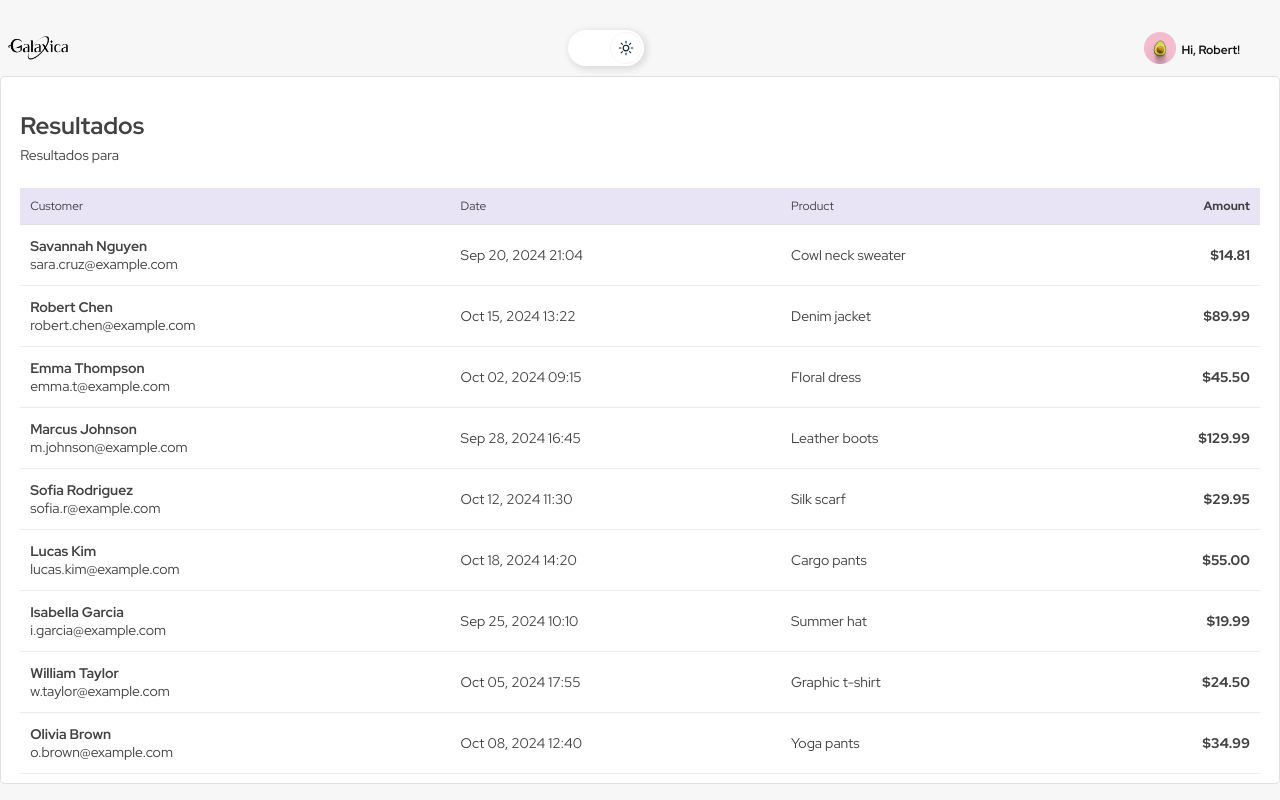
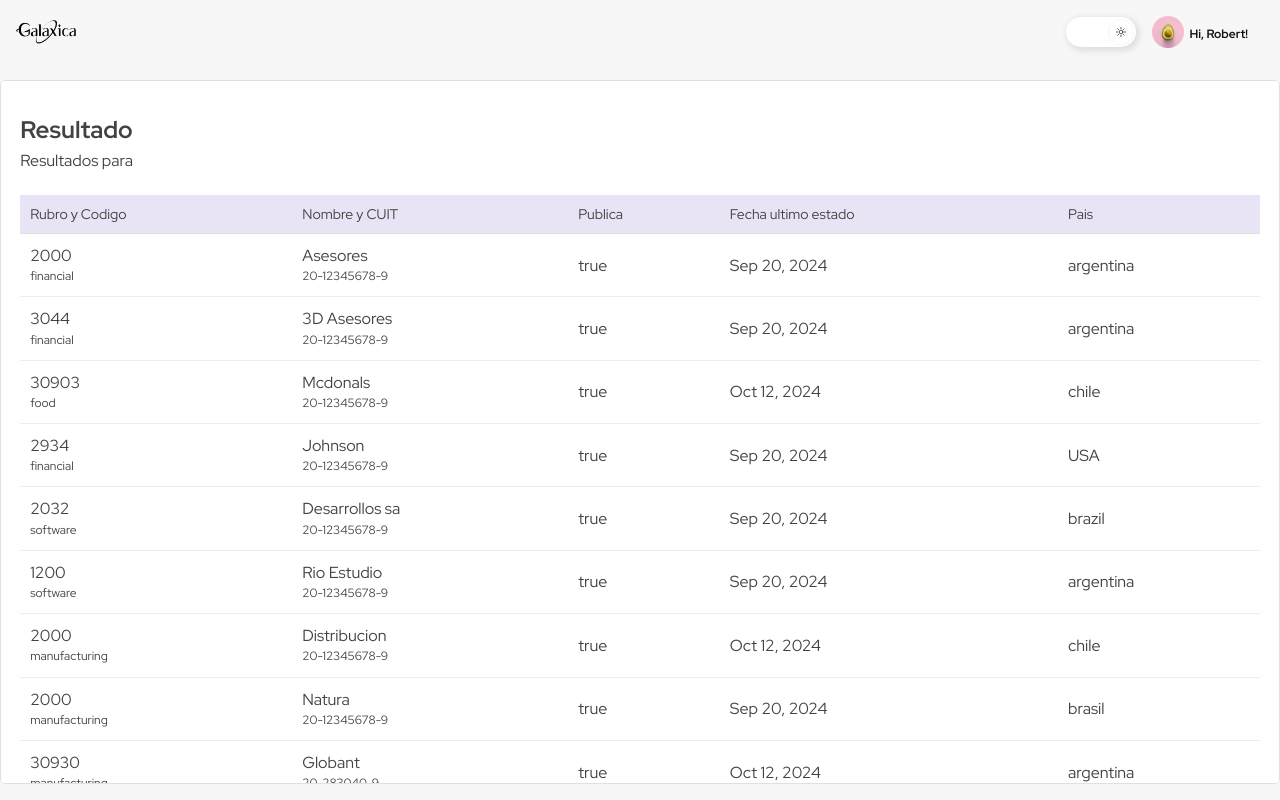
Before and after one commit to rocioberken/galaxicav1, a React (Vite) app: page / in a window 1280 px wide. Built offline with nearby package versions, Linux system fonts and the light colour scheme.

Commit message:
PDfs added to drawer

```diff
--- a/src/components/header/header.module.scss
+++ b/src/components/header/header.module.scss
@@ -1,9 +1,8 @@
 header {
     display: inline-flex;
-    width: calc(100vw - 2rem);
+    width: calc(100vw);
     justify-content: space-between;
-    margin-bottom: 2rem;
-    padding: 2rem 0.5rem;
+    padding: 1rem 1rem 2rem;
     position: absolute;
     height: 30px;
     align-items: center;
@@ -35,6 +34,15 @@
         max-width: 32px;
     }
 }
+.toggle{
+    align-items: center;
+    display: inline-flex;
+    justify-content: flex-end;
+    .user{
+        padding: 0 1rem ;
+    }
+}
+
 
 .mobileMenuButton {
     display: none;
--- a/src/components/header/header.tsx
+++ b/src/components/header/header.tsx
@@ -16,11 +16,11 @@
 
         <div className={styles.toggle}>
           <Toggle />
-        </div>
+
         <div className={styles.user}>
           <img src="user.png" alt="user" />
           <p>Hi, {user}!</p>
-        </div>
+        </div> </div>
     </header>
   );
 };
--- a/src/components/table/table.module.scss
+++ b/src/components/table/table.module.scss
@@ -2,19 +2,11 @@
   width: 100%;
   padding: 1.2rem;
   color: var(--neutral-gray-800);
-  font-size: 14px;
-  // border: 1px solid var(--neutral-gray-300);
+  font-size: 16px;
   border-radius: 0.2;
   overflow: auto;
   background-color: var( --background);
 
-    thead{
-  background-color: var(--neutral-violet-300);
-    }
-    th{
-      padding: 0.5rem;
-
-  }
   h2 {
     font-weight: 700;
     font-size: 24px;
@@ -23,62 +15,47 @@
   p {
     margin: 0;
   }
-  .approved {
-    background-color: var(--success);
-    color: var(--text-contrast);
-  }
-  .pending {
-    background-color: var(--warning);
-    color: var(--text-contrast);
-  }
-  .rejected {
-    background-color: var(--error);
-    color: var(--text);
-  }
+
   .transactions {
     cursor: pointer;
     width: 100%;
     margin: 1.5rem 0;
     border-spacing: 0;
+     thead{
+      background-color: var(--neutral-violet-300);
+    }
     th {
-      font-size: 12px;
+      padding: 0.5rem;
+      font-size: 14px;
       font-weight: 400;
       text-align: left !important;
       border-bottom: 0.5px solid var(--neutral-gray-300);
       padding: 10px;
-
-      &:last-of-type {
-        text-align: right !important;
-        font-weight: 800;
-      }
+      @media screen and (max-width: 700px) {
+          font-size: 12px;
+        }
     }
 
     td {
       padding: 12px 10px ;
       height: auto;
       border-bottom: 1px solid var(--neutral-gray-200);
-
+      line-height: 1.2;
+      span{
+        font-size: 12px;
+      }
       &:last-of-type {
-        font-weight: 800;
-        text-align: right;
         padding: 10px;
       }
       @media screen and (max-width: 700px) {
-          padding: 10px 0 10px 0 !important;
           font-size: 12px;
-
+          span{
+            font-size: 10px;
+          }
           .container {
             padding: 5px !important;
           }
         }
-      .email {
-      font-weight: 400;
-      font-size: 12px;
-      }
-      .customer {
-        font-weight: 700;
-        font-size: 14px;
-      }
     }
   }
 
--- a/src/components/table/table.tsx
+++ b/src/components/table/table.tsx
@@ -12,12 +12,15 @@
 
 export type ProductProps = {
   id: number;
-  customer: string;
+  company: string;
+  cuit: string;
+  country: string;
+  area: string;
   date: string;
-  product: string;
-  country: string;
-  amount: string;
+  status: boolean;
+  areacode: number;
   paymentMethod: string;
+
 };
 
 type Props = {
@@ -26,29 +29,40 @@
 
 const defaultColumns: ColumnDef<ProductProps>[] = [
   {
-    header: "Customer",
-    accessorKey: "customer",
+    header: "Rubro y Codigo",
+    accessorKey: "areacode",
     cell: ({ row }) => (
       <>
-        <span className={styles.customer}>{row.original.customer}</span>
+        {row.original.areacode}
         <br />
-        {row.original.country}
+        <span className={styles.area}>{row.original.area}</span>
+
       </>
     ),
   },
   {
+    header: "Nombre y CUIT",
+    accessorKey: "company",
+    cell: ({ row }) => (
+      <>
+      {row.original.company}
+      <br />
+        <span className={styles.cuit}>{row.original.cuit}</span>
+
+      </>
+    ),
+  },
+ {
+    header: "Publica",
+    accessorKey: "status",
+  },
+   {
+    header: "Fecha ultimo estado",
     accessorKey: "date",
-    cell: (info) => <span className="hideMobile">{info.getValue() as string}</span>,
-    header: () => <span className="hideMobile">Date</span>,
   },
   {
-    accessorKey: "product",
-    cell: (info) => <span className="hideMobile">{info.getValue() as string}</span>,
-    header: () => <span className="hideMobile">Product</span>,
-  },
-  {
-    header: "Amount",
-    accessorKey: "amount",
+    header: "Pais",
+    accessorKey: "country",
   },
 ];
 
@@ -76,12 +90,13 @@
     getCoreRowModel: getCoreRowModel(),
     getSortedRowModel: getSortedRowModel(),
     onSortingChange: setSorting,
+    enableSortingRemoval: false, // Only allow ascending/descending, not unsorted
   });
 
   return (
     <div className={styles.tableContainer}>
-      <h2>Resultados</h2>
-      <p>Resultados para </p>
+      <h2>Resultado</h2>
+      <p>Resultados para</p>
       <table className={styles.transactions}>
         <thead>
           {table.getHeaderGroups().map((headerGroup) => (
@@ -131,7 +146,7 @@
 
                 <div className={styles.productDataTable}>
                   <h3>
-                    {selectedRow.product} <p>Lyla - L12</p>
+                    {selectedRow.company} <p>Lyla - L12</p>
                   </h3>
                   <table>
                     <tbody>
@@ -142,7 +157,7 @@
                       </tr>
                       <tr>
                         <th>Amount:</th>
-                        <td>{selectedRow.amount}</td>
+                        <td>{selectedRow.country}</td>
                       </tr>
                       <tr>
                         <th>Payment Method:</th>
--- a/src/components/toggle/toggle.module.scss
+++ b/src/components/toggle/toggle.module.scss
@@ -5,8 +5,8 @@
 
 .checkboxLabel {
   background-color: var(--background);
-  width: 76px;
-  height: 36px;
+  width: 70px;
+  height: 30px;
   border-radius: 50px;
   position: relative;
   padding: 5px;
@@ -27,7 +27,7 @@
 
 .ball {
   background-color: var(--background);
-  width: 32px;
+  width: 26px;
   aspect-ratio: 1;
   position: absolute;
   left: 2px;
--- a/src/data/data.json
+++ b/src/data/data.json
@@ -2,203 +2,124 @@
   "orders": [
     {
       "id": 1,
-      "customer": "Savannah Nguyen",
-      "date": "Sep 20, 2024 21:04",
-      "product": "Cowl neck sweater",
-      "status": "Pending",
-      "country": "sara.cruz@example.com",
-      "amount": "$14.81",
+      "company": "Asesores",
+      "cuit": "20-12345678-9",
+      "date": "Sep 20, 2024",
+      "country": "argentina",
+      "status": true,
+      "area": "financial",
+      "areacode": "2000",
       "paymentMethod": "VISA ****5858"
     },
     {
       "id": 2,
-      "customer": "Robert Chen",
-      "date": "Oct 15, 2024 13:22",
-      "product": "Denim jacket",
-      "status": "Approved",
-      "country": "robert.chen@example.com",
-      "amount": "$89.99",
-      "paymentMethod": "VISA ****4321"
+      "company": "3D Asesores",
+      "cuit": "20-12345678-9",
+      "date": "Sep 20, 2024",
+      "country": "argentina",
+      "status": true,
+      "area": "financial",
+      "areacode": "3044",
+      "paymentMethod": "VISA ****5858"
     },
     {
       "id": 3,
-      "customer": "Emma Thompson",
-      "date": "Oct 02, 2024 09:15",
-      "product": "Floral dress",
-      "status": "Approved",
-      "country": "emma.t@example.com",
-      "amount": "$45.50",
-      "paymentMethod": "VISA ****1234"
+      "company": "Mcdonals",
+      "cuit": "20-12345678-9",
+      "date": "Oct 12, 2024",
+      "country": "chile",
+      "status": true,
+      "area": "food",
+      "areacode": "30903",
+      "paymentMethod": "VISA ****5858"
     },
     {
       "id": 4,
-      "customer": "Marcus Johnson",
-      "date": "Sep 28, 2024 16:45",
-      "product": "Leather boots",
-      "status": "Rejected",
-      "country": "m.johnson@example.com",
-      "amount": "$129.99",
-      "paymentMethod": "Mastercard ****9876"
+      "company": "Johnson",
+      "cuit": "20-12345678-9",
+      "date": "Sep 20, 2024",
+      "country": "USA",
+      "status": true,
+      "area": "financial",
+      "areacode": "2934",
+      "paymentMethod": "VISA ****5858"
     },
     {
       "id": 5,
-      "customer": "Sofia Rodriguez",
-      "date": "Oct 12, 2024 11:30",
-      "product": "Silk scarf",
-      "status": "Approved",
-      "country": "sofia.r@example.com",
-      "amount": "$29.95",
-      "paymentMethod": "AMEX ****4567"
+      "company": "Desarrollos sa",
+      "cuit": "20-12345678-9",
+      "date": "Sep 20, 2024",
+      "country": "brazil",
+      "status": true,
+      "area": "software",
+      "areacode": "2032",
+      "paymentMethod": "VISA ****5858"
     },
     {
       "id": 6,
-      "customer": "Lucas Kim",
-      "date": "Oct 18, 2024 14:20",
-      "product": "Cargo pants",
-      "status": "Pending",
-      "country": "lucas.kim@example.com",
-      "amount": "$55.00",
-      "paymentMethod": "AMEX ****4567"
+      "company": "Rio Estudio",
+      "cuit": "20-12345678-9",
+      "date": "Sep 20, 2024",
+      "country": "argentina",
+      "status": true,
+      "area": "software",
+      "areacode": "1200",
+      "paymentMethod": "VISA ****5858"
     },
     {
       "id": 7,
-      "customer": "Isabella Garcia",
-      "date": "Sep 25, 2024 10:10",
-      "product": "Summer hat",
-      "status": "Approved",
-      "country": "i.garcia@example.com",
-      "amount": "$19.99",
-      "paymentMethod": "Mastercard ****9876"
+      "company": "Distribucion",
+      "cuit": "20-12345678-9",
+      "date": "Oct 12, 2024",
+      "country": "chile",
+      "status": true,
+      "area": "manufacturing",
+      "areacode": "2000",
+      "paymentMethod": "VISA ****5858"
     },
     {
       "id": 8,
-      "customer": "William Taylor",
-      "date": "Oct 05, 2024 17:55",
-      "product": "Graphic t-shirt",
-      "status": "Rejected",
-      "country": "w.taylor@example.com",
-      "amount": "$24.50",
-      "paymentMethod": "AMEX ****4567"
+      "company": "Natura",
+      "cuit": "20-12345678-9",
+      "date": "Sep 20, 2024",
+      "country": "brasil",
+      "status": true,
+      "area": "manufacturing",
+      "areacode": "2000",
+      "paymentMethod": "VISA ****5858"
     },
     {
       "id": 9,
-      "customer": "Olivia Brown",
-      "date": "Oct 08, 2024 12:40",
-      "product": "Yoga pants",
-      "status": "Pending",
-      "country": "o.brown@example.com",
-      "amount": "$34.99",
-      "paymentMethod": "Mastercard ****9876"
+      "company": "Globant",
+      "cuit": "20-283040-9",
+      "date": "Oct 12, 2024",
+      "country": "argentina",
+      "status": true,
+      "area": "manufacturing",
+      "areacode": "30930",
+      "paymentMethod": "VISA ****5858"
     },
     {
       "id": 10,
-      "customer": "Alexander Lee",
-      "date": "Sep 30, 2024 15:15",
-      "product": "Winter coat",
-      "status": "Pending",
-      "country": "alex.lee@example.com",
-      "amount": "$159.99",
-      "paymentMethod": "AMEX ****4567"
+      "company": "Mercadolibre",
+      "cuit": "20-429443-9",
+      "date": "Oct 02, 2024",
+      "country": "argentina",
+      "status": true,
+      "area": "distribution",
+      "areacode": "20902",
+      "paymentMethod": "VISA ****5858"
     },
     {
       "id": 11,
-      "customer": "Mia Patel",
-      "date": "Oct 14, 2024 08:30",
-      "product": "Sundress",
-      "status": "Approved",
-      "country": "mia.p@example.com",
-      "amount": "$49.99",
-      "paymentMethod": "Mastercard ****9876"
-    },
-    {
-      "id": 12,
-      "customer": "Daniel Wilson",
-      "date": "Oct 01, 2024 19:25",
-      "product": "Running shoes",
-      "status": "Approved",
-      "country": "d.wilson@example.com",
-      "amount": "$79.95",
-      "paymentMethod": "AMEX ****4567"
-    },
-    {
-      "id": 13,
-      "customer": "Ava Martinez",
-      "date": "Oct 11, 2024 13:50",
-      "product": "Beanie hat",
-      "status": "Rejected",
-      "country": "ava.m@example.com",
-      "amount": "$15.99",
-      "paymentMethod": "VISA ****1234"
-    },
-    {
-      "id": 14,
-      "customer": "Noah Anderson",
-      "date": "Oct 17, 2024 16:05",
-      "product": "Hoodie",
-      "status": "Pending",
-      "country": "n.anderson@example.com",
-      "amount": "$44.99",
-      "paymentMethod": "Mastercard ****9876"
-    },
-    {
-      "id": 15,
-      "customer": "Charlotte Wong",
-      "date": "Sep 22, 2024 11:45",
-      "product": "Midi skirt",
-      "status": "Approved",
-      "country": "c.wong@example.com",
-      "amount": "$39.50",
-      "paymentMethod": "Mastercard ****9876"
-    },
-    {
-      "id": 16,
-      "customer": "Ethan Davis",
-      "date": "Oct 09, 2024 14:35",
-      "product": "Baseball cap",
-      "status": "Rejected",
-      "country": "e.davis@example.com",
-      "amount": "$19.95",
-      "paymentMethod": "AMEX ****4567"
-    },
-    {
-      "id": 17,
-      "customer": "Sophia Miller",
-      "date": "Oct 16, 2024 10:20",
-      "product": "Cardigan",
-      "status": "Pending",
-      "country": "s.miller@example.com",
-      "amount": "$65.00",
-      "paymentMethod": "Mastercard ****9876"
-    },
-    {
-      "id": 18,
-      "customer": "James Smith",
-      "date": "Sep 27, 2024 18:15",
-      "product": "Jeans",
-      "status": "Approved",
-      "country": "j.smith@example.com",
-      "amount": "$69.99",
-      "paymentMethod": "AMEX ****4567"
-    },
-    {
-      "id": 19,
-      "customer": "Luna Chang",
-      "date": "Oct 03, 2024 12:55",
-      "product": "Ankle boots",
-      "status": "Pending",
-      "country": "luna.c@example.com",
-      "amount": "$95.00",
-      "paymentMethod": "Mastercard ****9876"
-    },
-    {
-      "id": 20,
-      "customer": "Benjamin Moore",
-      "date": "Oct 07, 2024 15:40",
-      "product": "Polo shirt",
-      "status": "Rejected",
-      "country": "b.moore@example.com",
-      "amount": "$32.99",
-      "paymentMethod": "AMEX ****4567"
+      "company": "Clarin",
+      "cuit": "20-39849-9",
+      "date": "Oct 15, 2024",
+      "country": "argentina",
+      "status": true,
+      "area": "comunication",
+      "areacode": "2100",
+      "paymentMethod": "VISA ****5858"
     }
   ],
 
--- a/src/main.tsx
+++ b/src/main.tsx
@@ -8,7 +8,6 @@
 import { Orders } from "./routes/orders";
 import { Tabs } from "./components/tabs/tabs";
 import { Messages } from "./routes/messages";
-import React from "react";
 
 const router = createBrowserRouter([
   {
--- a/src/ui.css
+++ b/src/ui.css
@@ -2,11 +2,11 @@
   flex: 1;
   /* padding: 1rem; */
   overflow-y: auto;
-  margin-top: 60px;
+  margin-top: 4rem;
   border: 1px solid var(--neutral-gray-300);
-   border-radius: 0.3rem;
+  border-radius: 0.3rem;
   box-shadow: inset 0 0 10px var(--neutral-gray-100);
-  background-color: var(--neutral-gray-100);
+  background-color: var(--neutral-gray-200);
 }
 
 @media screen and (max-width: 700px) {
```
Also changed, not shown: src/components/filter/filter.scss (added, +10 -0 lines), src/components/filter/filter.tsx (added), 2 other files (tests, documents, lock files or other folders).
